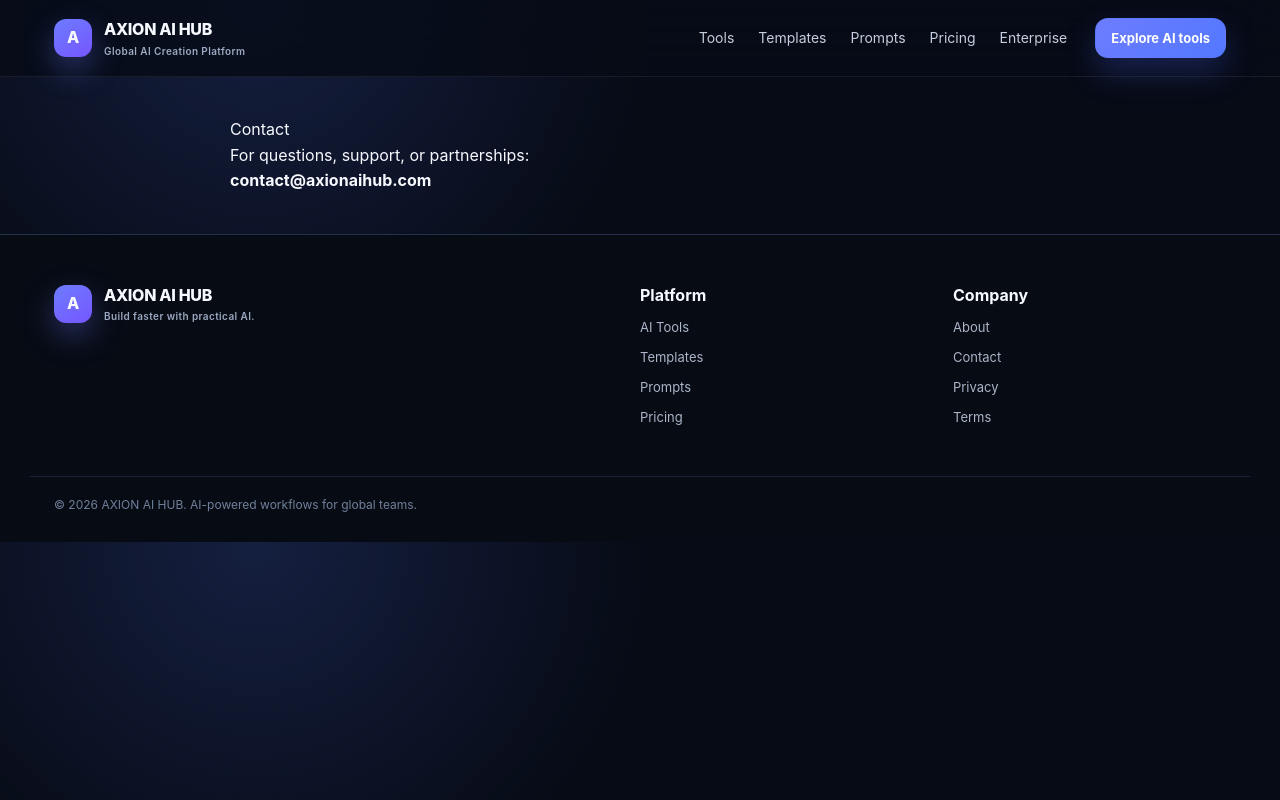
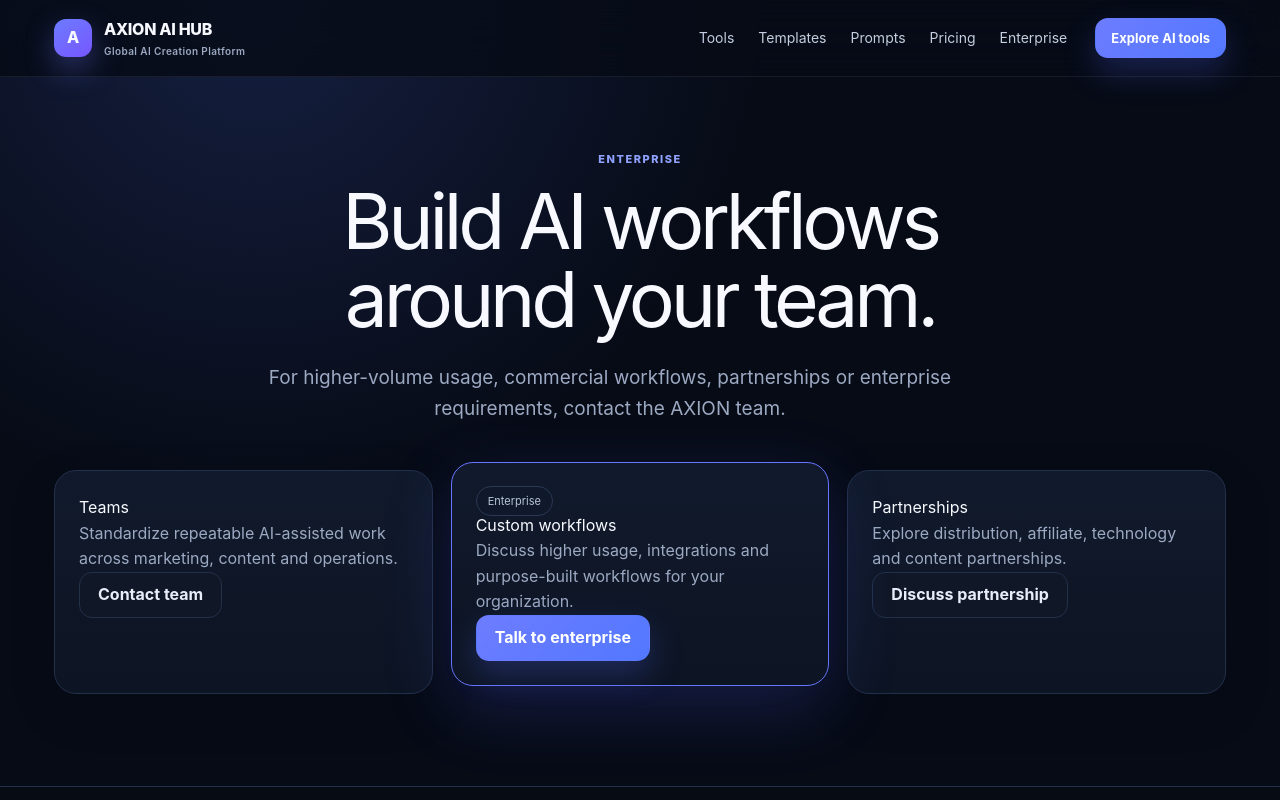
Before and after one commit to michaelauditor-pixel/axion-ai-hub, a Next.js app: page /contact in a window 1280 px wide. Shown: the top 800 px of the page. Built offline with nearby package versions, Linux system fonts and the light colour scheme.

Commit message:
Upgrade contact page enterprise conversion

```diff
--- a/src/app/contact/page.tsx
+++ b/src/app/contact/page.tsx
@@ -1,9 +1,20 @@
+import type { Metadata } from "next";
+
+export const metadata: Metadata = {
+  title: "Contact & Enterprise",
+  description: "Contact AXION AI HUB about enterprise AI workflows, commercial use and platform partnerships.",
+  alternates: { canonical: "/contact" },
+};
+
 export default function ContactPage() {
   return (
-    <main style={{ padding: "40px", maxWidth: "900px", margin: "0 auto" }}>
-      <h1>Contact</h1>
-      <p>For questions, support, or partnerships:</p>
-      <p><strong>contact@axionaihub.com</strong></p>
+    <main className="page-shell">
+      <section className="section-heading centered"><span className="eyebrow">Enterprise</span><h1>Build AI workflows around your team.</h1><p>For higher-volume usage, commercial workflows, partnerships or enterprise requirements, contact the AXION team.</p></section>
+      <section className="pricing-grid">
+        <article className="pricing-card"><h2>Teams</h2><p className="muted">Standardize repeatable AI-assisted work across marketing, content and operations.</p><a className="button secondary" href="mailto:contact@axionaihub.com?subject=AXION%20AI%20HUB%20Team%20Inquiry">Contact team</a></article>
+        <article className="pricing-card featured"><span className="badge">Enterprise</span><h2>Custom workflows</h2><p className="muted">Discuss higher usage, integrations and purpose-built workflows for your organization.</p><a className="button primary" href="mailto:contact@axionaihub.com?subject=AXION%20AI%20HUB%20Enterprise">Talk to enterprise</a></article>
+        <article className="pricing-card"><h2>Partnerships</h2><p className="muted">Explore distribution, affiliate, technology and content partnerships.</p><a className="button secondary" href="mailto:contact@axionaihub.com?subject=AXION%20AI%20HUB%20Partnership">Discuss partnership</a></article>
+      </section>
     </main>
   );
 }
```
